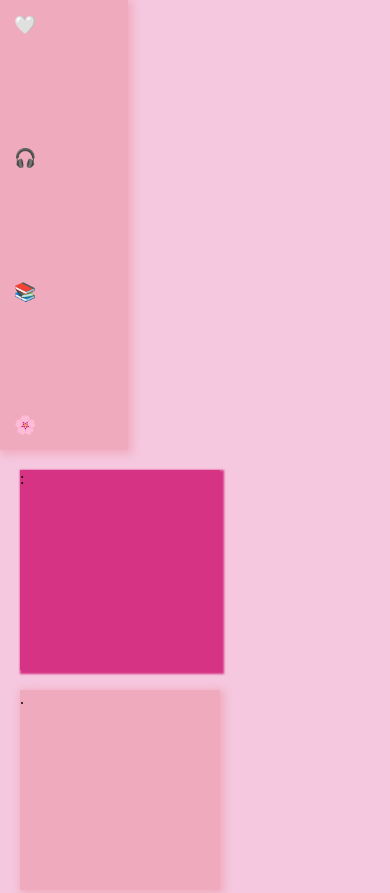
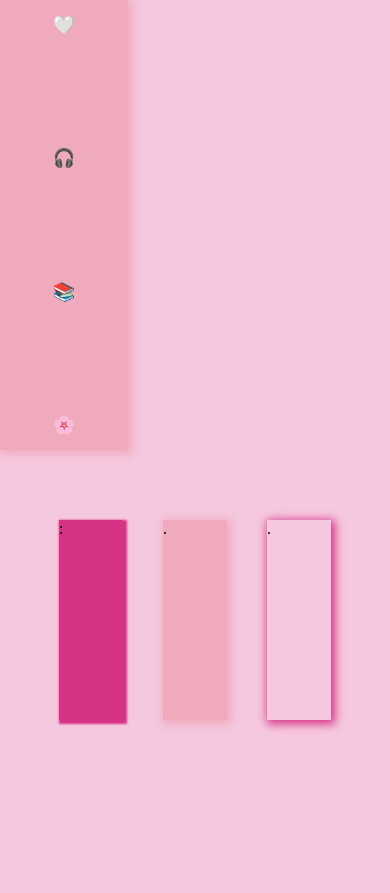
Before and after one commit to raihan-afg/ninth, a plain HTML site: page index.html in a window 390 px wide. Shown: the top 893 px of the page. After the commit the page ends 844 px from the top, so only its background shows below. Drawn offline with Linux system fonts and the light colour scheme.

Commit message:
many thing changed

```diff
--- a/index.html
+++ b/index.html
@@ -1,3 +1,4 @@
+
 <!DOCTYPE html>
 
 <html>
@@ -15,6 +16,13 @@
     width:100vw;
     height:100vh;
   }
+   .main{
+  display: flex;
+  justify-content: space-between;
+  align-items: center;
+  width: 80%;
+  margin: 50px auto;
+  }
 .m{
   width:100%;
   height:fit-content;
@@ -27,8 +35,20 @@
   .m a{
     text-decoration:none;
     font-size:18px;
+    align-items: center;
+    margin: 0 auto;
   }
   @media(max-width:768px){
+  body{
+    background-color:#d384;
+    width:100vw;
+    height:100vh;
+
+  }
+  .main{
+  display: flex;
+  justify-content: space-between;
+  }
   .m{
   width:100px;
   height:50vh;
@@ -72,13 +92,14 @@
 
 </head>
 <body>
+
   <div class="m">
     <a href="">🤍</a>
     <a href="">🎧</a>
     <a href="">📚</a>
     <a href="">🌸</a>
   </div>
-
+ <div class="main">
   <div class="r">
    :
   </div>
@@ -86,6 +107,6 @@
    .
   </div>
   <div class="s">. </div>
-
+  </div>
 </body>
 </html>
```
